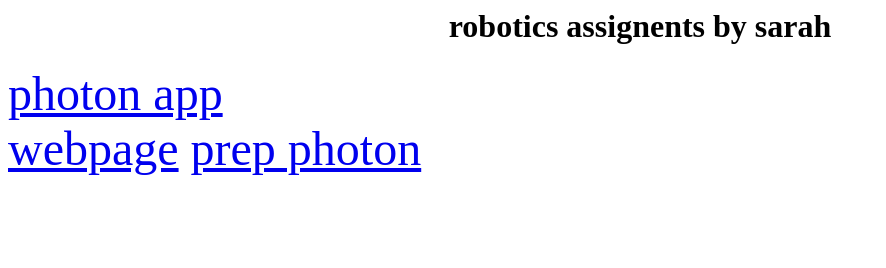
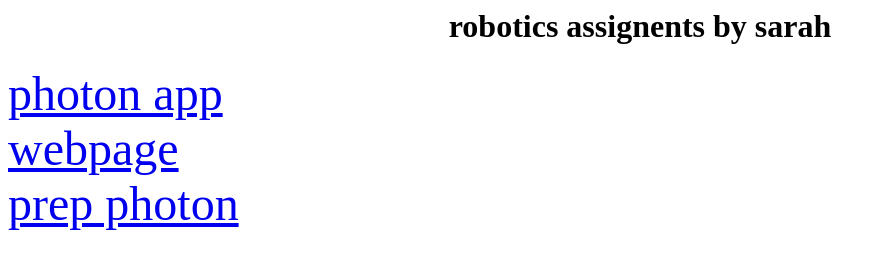
Before and after one commit to Faylea/T1A01-app-sarah, a plain HTML site: page index.html in a window 1280 px wide. Shown: the whole page, without its empty margins (0-886 px from the left). Drawn offline with Linux system fonts and the light colour scheme.

Commit message:
Update index.html

```diff
--- a/index.html
+++ b/index.html
@@ -3,7 +3,7 @@
 <font size=30>
 
 <a href="photon-app.html">photon app</a><br>
-<a href="webpage.html">webpage</a>
+<a href="webpage.html">webpage</a> <br>
 <a href="prep-photon-sarah.html">prep photon</a>
 
 </font>
```
